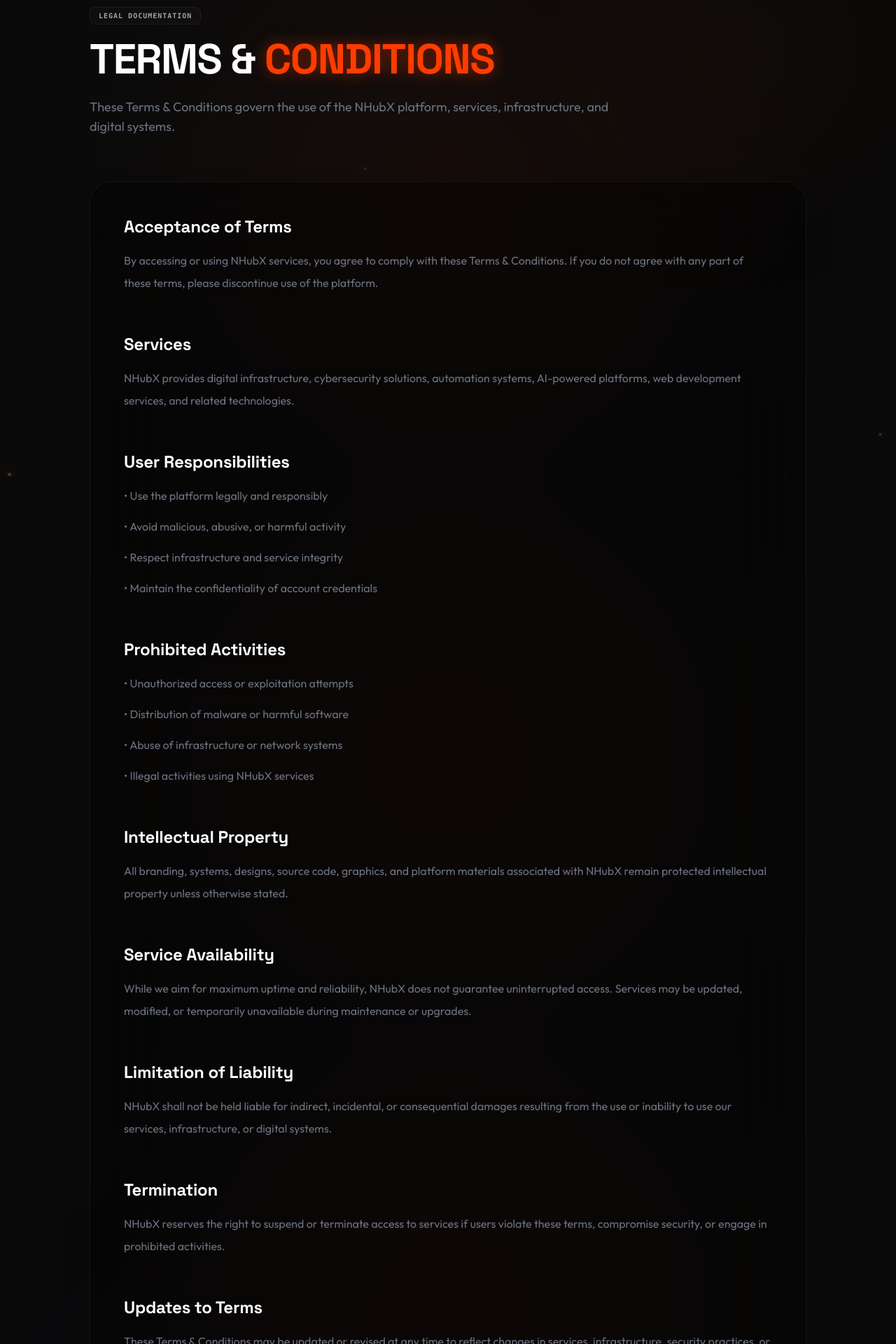
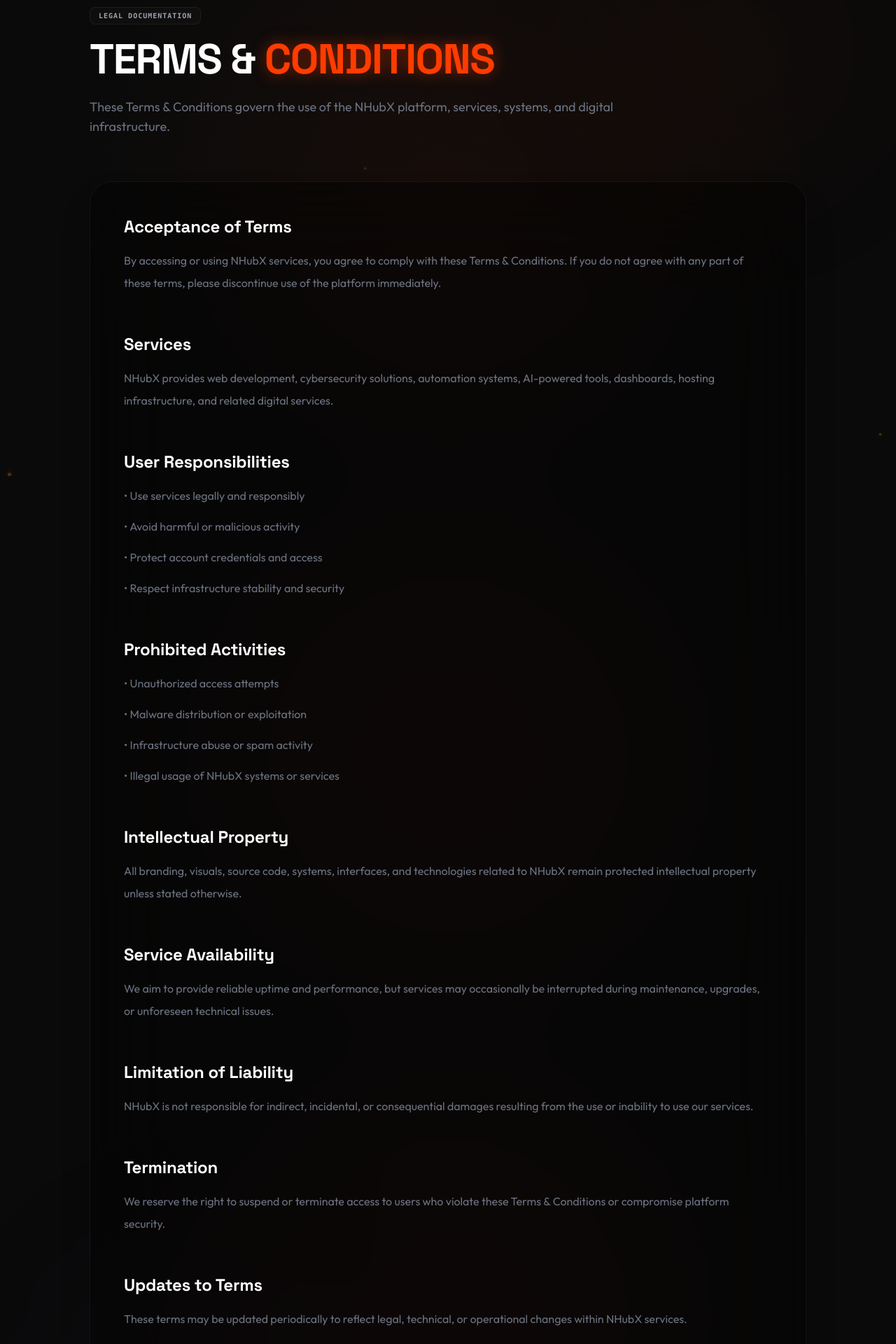
Before and after one commit to kingdevilcom/NHubX, a React (Vite) app: page /terms-and-conditions in a window 1280 px wide. Shown: the part 120-2040 px from the top of the page at 70% size. Built offline with nearby package versions, Linux system fonts and the light colour scheme.

Commit message:
Update TermsAndConditions.jsx

```diff
--- a/src/pages/TermsAndConditions.jsx
+++ b/src/pages/TermsAndConditions.jsx
@@ -1,5 +1,11 @@
+import { useEffect } from 'react';
 
 const TermsAndConditions = () => {
+
+  useEffect(() => {
+    document.title = "Terms & Conditions | NHubX";
+  }, []);
+
   return (
     <div className="relative min-h-screen pt-32 pb-24 px-4 sm:px-6 overflow-hidden">
 
@@ -22,8 +28,9 @@
 
           <p className="text-gray-500 text-sm sm:text-base md:text-lg leading-relaxed">
             These Terms & Conditions govern the use of the NHubX
-            platform, services, infrastructure, and digital systems.
+            platform, services, systems, and digital infrastructure.
           </p>
+
         </div>
 
         {/* content */}
@@ -31,132 +38,144 @@
 
           {/* acceptance */}
           <section className="space-y-4">
+
             <h2 className="text-2xl font-bold text-white">
               Acceptance of Terms
             </h2>
 
             <p className="text-gray-500 leading-8">
               By accessing or using NHubX services, you agree
-              to comply with these Terms & Conditions. If you
-              do not agree with any part of these terms,
-              please discontinue use of the platform.
+              to comply with these Terms & Conditions.
+              If you do not agree with any part of these terms,
+              please discontinue use of the platform immediately.
             </p>
+
           </section>
 
           {/* services */}
           <section className="space-y-4">
+
             <h2 className="text-2xl font-bold text-white">
               Services
             </h2>
 
             <p className="text-gray-500 leading-8">
-              NHubX provides digital infrastructure,
-              cybersecurity solutions, automation systems,
-              AI-powered platforms, web development services,
-              and related technologies.
+              NHubX provides web development, cybersecurity solutions,
+              automation systems, AI-powered tools, dashboards,
+              hosting infrastructure, and related digital services.
             </p>
+
           </section>
 
-          {/* user responsibilities */}
+          {/* responsibilities */}
           <section className="space-y-4">
+
             <h2 className="text-2xl font-bold text-white">
               User Responsibilities
             </h2>
 
             <div className="space-y-3 text-gray-500 leading-8">
-              <p>• Use the platform legally and responsibly</p>
-              <p>• Avoid malicious, abusive, or harmful activity</p>
-              <p>• Respect infrastructure and service integrity</p>
-              <p>• Maintain the confidentiality of account credentials</p>
+              <p>• Use services legally and responsibly</p>
+              <p>• Avoid harmful or malicious activity</p>
+              <p>• Protect account credentials and access</p>
+              <p>• Respect infrastructure stability and security</p>
             </div>
+
           </section>
 
           {/* prohibited */}
           <section className="space-y-4">
+
             <h2 className="text-2xl font-bold text-white">
               Prohibited Activities
             </h2>
 
             <div className="space-y-3 text-gray-500 leading-8">
-              <p>• Unauthorized access or exploitation attempts</p>
-              <p>• Distribution of malware or harmful software</p>
-              <p>• Abuse of infrastructure or network systems</p>
-              <p>• Illegal activities using NHubX services</p>
+              <p>• Unauthorized access attempts</p>
+              <p>• Malware distribution or exploitation</p>
+              <p>• Infrastructure abuse or spam activity</p>
+              <p>• Illegal usage of NHubX systems or services</p>
             </div>
+
           </section>
 
           {/* intellectual */}
           <section className="space-y-4">
+
             <h2 className="text-2xl font-bold text-white">
               Intellectual Property
             </h2>
 
             <p className="text-gray-500 leading-8">
-              All branding, systems, designs, source code,
-              graphics, and platform materials associated
-              with NHubX remain protected intellectual
-              property unless otherwise stated.
+              All branding, visuals, source code, systems,
+              interfaces, and technologies related to NHubX
+              remain protected intellectual property unless stated otherwise.
             </p>
+
           </section>
 
           {/* availability */}
           <section className="space-y-4">
+
             <h2 className="text-2xl font-bold text-white">
               Service Availability
             </h2>
 
             <p className="text-gray-500 leading-8">
-              While we aim for maximum uptime and reliability,
-              NHubX does not guarantee uninterrupted access.
-              Services may be updated, modified, or temporarily
-              unavailable during maintenance or upgrades.
+              We aim to provide reliable uptime and performance,
+              but services may occasionally be interrupted during
+              maintenance, upgrades, or unforeseen technical issues.
             </p>
+
           </section>
 
           {/* limitation */}
           <section className="space-y-4">
+
             <h2 className="text-2xl font-bold text-white">
               Limitation of Liability
             </h2>
 
             <p className="text-gray-500 leading-8">
-              NHubX shall not be held liable for indirect,
+              NHubX is not responsible for indirect,
               incidental, or consequential damages resulting
-              from the use or inability to use our services,
-              infrastructure, or digital systems.
+              from the use or inability to use our services.
             </p>
+
           </section>
 
           {/* termination */}
           <section className="space-y-4">
+
             <h2 className="text-2xl font-bold text-white">
               Termination
             </h2>
 
             <p className="text-gray-500 leading-8">
-              NHubX reserves the right to suspend or terminate
-              access to services if users violate these terms,
-              compromise security, or engage in prohibited
-              activities.
+              We reserve the right to suspend or terminate access
+              to users who violate these Terms & Conditions
+              or compromise platform security.
             </p>
+
           </section>
 
           {/* updates */}
           <section className="space-y-4">
+
             <h2 className="text-2xl font-bold text-white">
               Updates to Terms
             </h2>
 
             <p className="text-gray-500 leading-8">
-              These Terms & Conditions may be updated or
-              revised at any time to reflect changes in
-              services, infrastructure, security practices,
-              or legal requirements.
+              These terms may be updated periodically to reflect
+              legal, technical, or operational changes within NHubX services.
             </p>
+
           </section>
 
           {/* contact */}
           <section className="space-y-4">
+
             <h2 className="text-2xl font-bold text-white">
               Contact Information
             </h2>
@@ -166,9 +185,11 @@
               <p>Website: https://www.nhubx.com</p>
               <p>Location: Sri Lanka</p>
             </div>
+
           </section>
 
         </div>
+
       </div>
     </div>
   );
```
